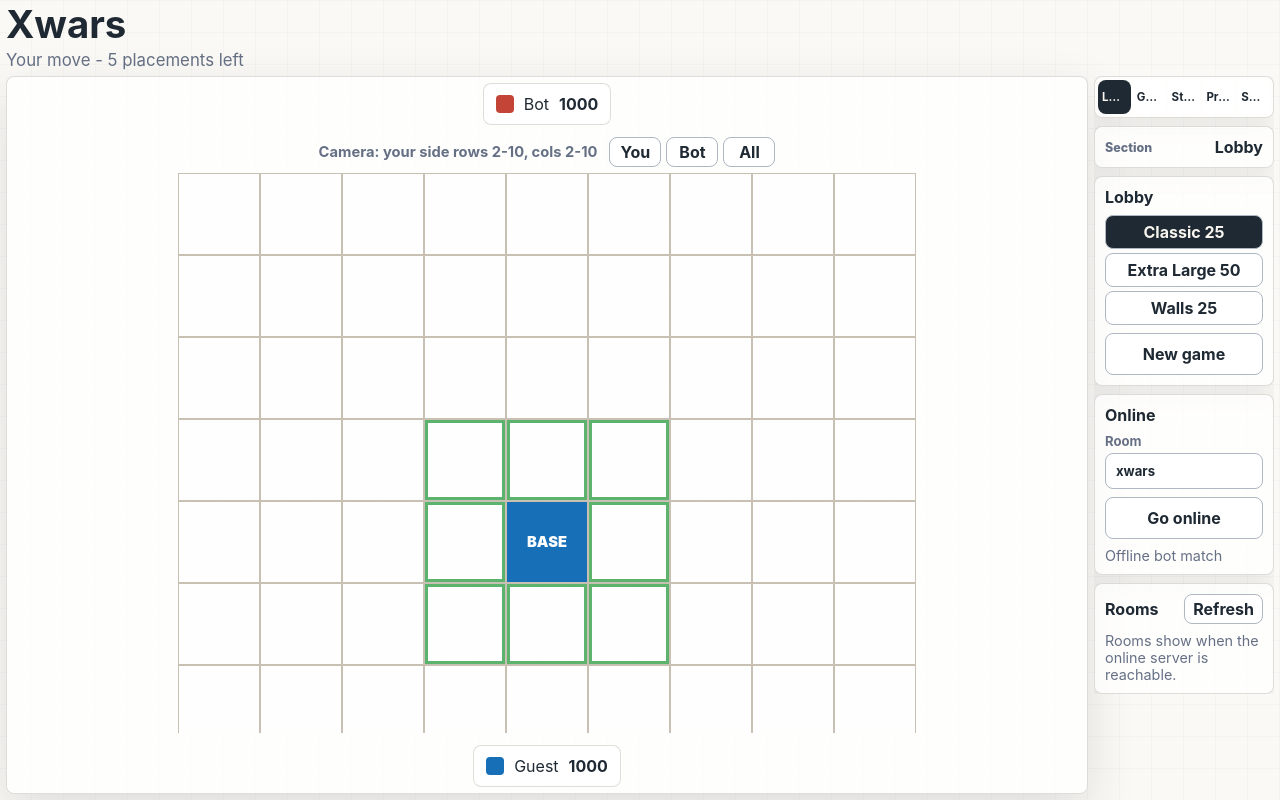
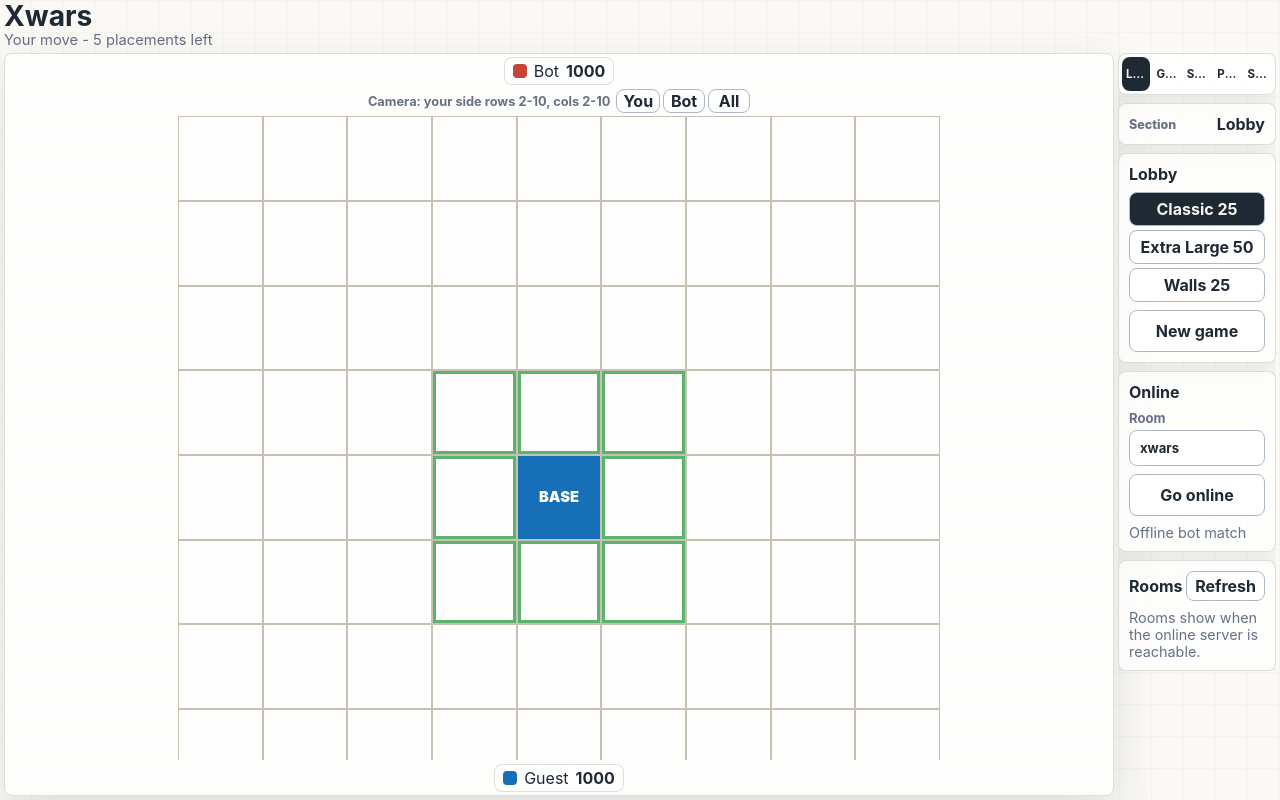
Before and after one commit to davidip1243-boop/xwars-io, a website: page index.html in a window 1280 px wide. Drawn offline with Linux system fonts and the light colour scheme; no server answers.

Commit message:
Give play field more screen space

```diff
--- a/styles.css
+++ b/styles.css
@@ -133,11 +133,11 @@ button:hover {
 
 .shell {
   display: grid;
-  gap: 6px;
+  gap: 4px;
   grid-template-rows: auto minmax(0, 1fr);
   height: 100vh;
   margin: 0;
-  padding: 6px;
+  padding: 4px;
   width: 100vw;
 }
 
@@ -156,15 +156,15 @@ p {
 }
 
 h1 {
-  font-size: clamp(1.45rem, 3vw, 2.9rem);
+  font-size: clamp(1.2rem, 2.2vw, 2rem);
   letter-spacing: 0;
-  line-height: 0.95;
+  line-height: 0.9;
 }
 
 #statusText {
   color: var(--muted);
-  font-size: 1.05rem;
-  margin-top: 8px;
+  font-size: 0.92rem;
+  margin-top: 2px;
 }
 
 .controls {
@@ -211,8 +211,8 @@ h1 {
 .game-layout {
   align-items: start;
   display: grid;
-  gap: 6px;
-  grid-template-columns: minmax(0, 1fr) 180px;
+  gap: 4px;
+  grid-template-columns: minmax(0, 1fr) 158px;
   min-height: 0;
 }
 
@@ -225,39 +225,39 @@ h1 {
   grid-template-rows: auto auto minmax(0, 1fr) auto;
   height: 100%;
   min-height: 0;
-  padding: 6px;
+  padding: 3px;
 }
 
 .camera-bar {
   align-items: center;
   display: flex;
-  gap: 12px;
+  gap: 6px;
   justify-content: space-between;
-  margin: 0 auto 6px;
+  margin: 0 auto 3px;
   min-width: 0;
 }
 
 #cameraLabel {
   color: var(--muted);
-  font-size: 0.92rem;
+  font-size: 0.8rem;
   font-weight: 700;
 }
 
 .camera-buttons {
   display: flex;
   flex-wrap: wrap;
-  gap: 5px;
+  gap: 3px;
   justify-content: flex-end;
 }
 
 .camera-btn {
-  min-height: 30px;
-  min-width: 38px;
-  padding: 0 8px;
+  min-height: 24px;
+  min-width: 32px;
+  padding: 0 6px;
 }
 
 .camera-btn.wide {
-  min-width: 52px;
+  min-width: 42px;
 }
 
 .board-viewport {
@@ -271,7 +271,7 @@ h1 {
   min-height: 0;
   overflow: hidden;
   height: auto;
-  width: min(100%, calc(100vh - 62px));
+  width: min(100%, calc(100vh - 38px));
 }
 
 .board {
@@ -505,16 +505,16 @@ body.theme-paper .cell.x-bot::after {
   border: 1px solid var(--panel-border);
   border-radius: 8px;
   display: grid;
-  gap: 10px;
-  grid-template-columns: 18px 1fr auto;
-  margin: 0 auto 12px;
+  gap: 7px;
+  grid-template-columns: 14px 1fr auto;
+  margin: 0 auto 4px;
   max-width: min(620px, 100%);
-  min-height: 42px;
-  padding: 0 12px;
+  min-height: 28px;
+  padding: 0 8px;
 }
 
 .you-strip {
-  margin: 12px auto 0;
+  margin: 4px auto 0;
 }
 
 .online-card {
@@ -781,8 +781,8 @@ select {
 
 .swatch {
   border-radius: 4px;
-  height: 18px;
-  width: 18px;
+  height: 14px;
+  width: 14px;
 }
 
 .swatch.player {
```
